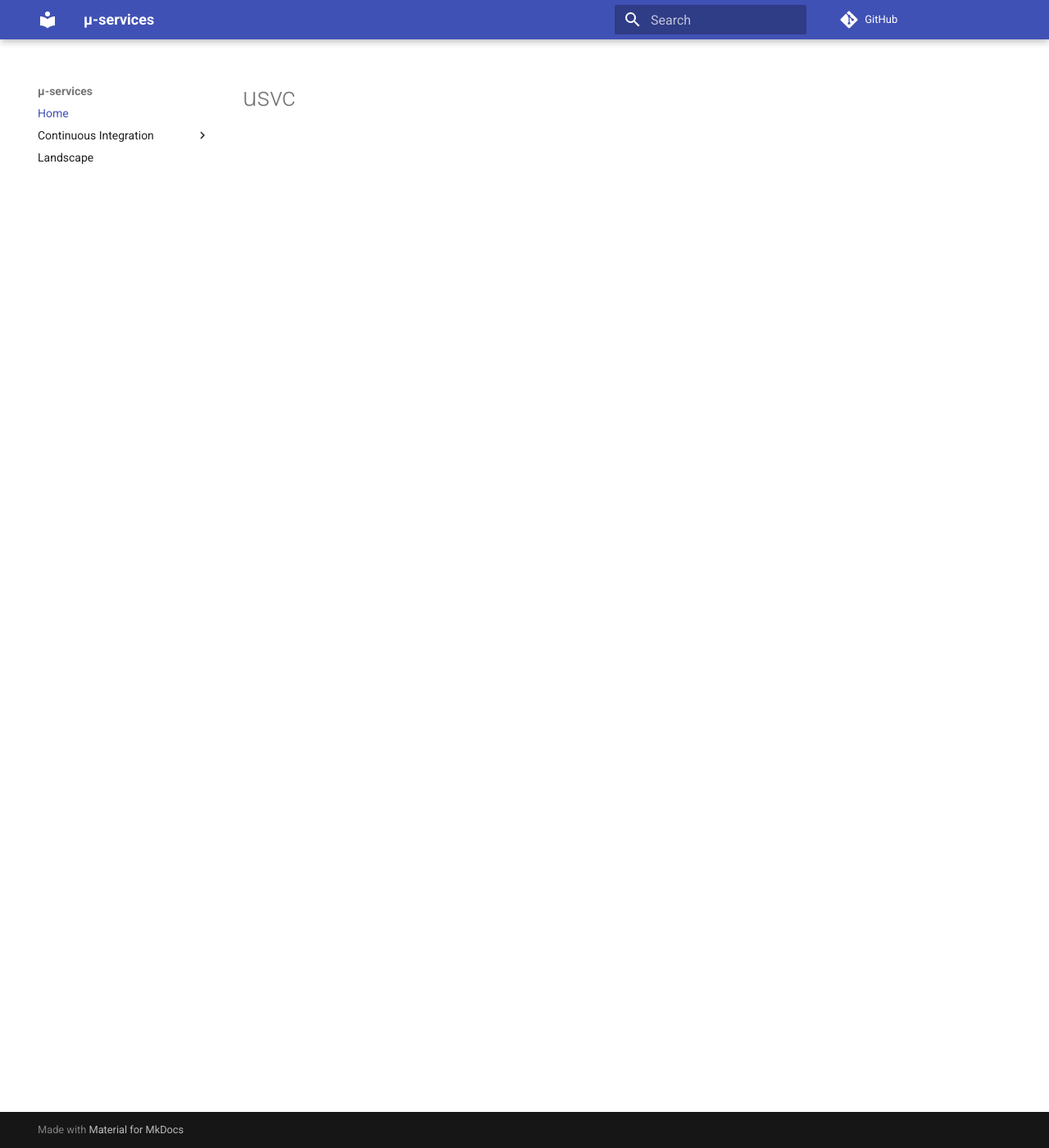
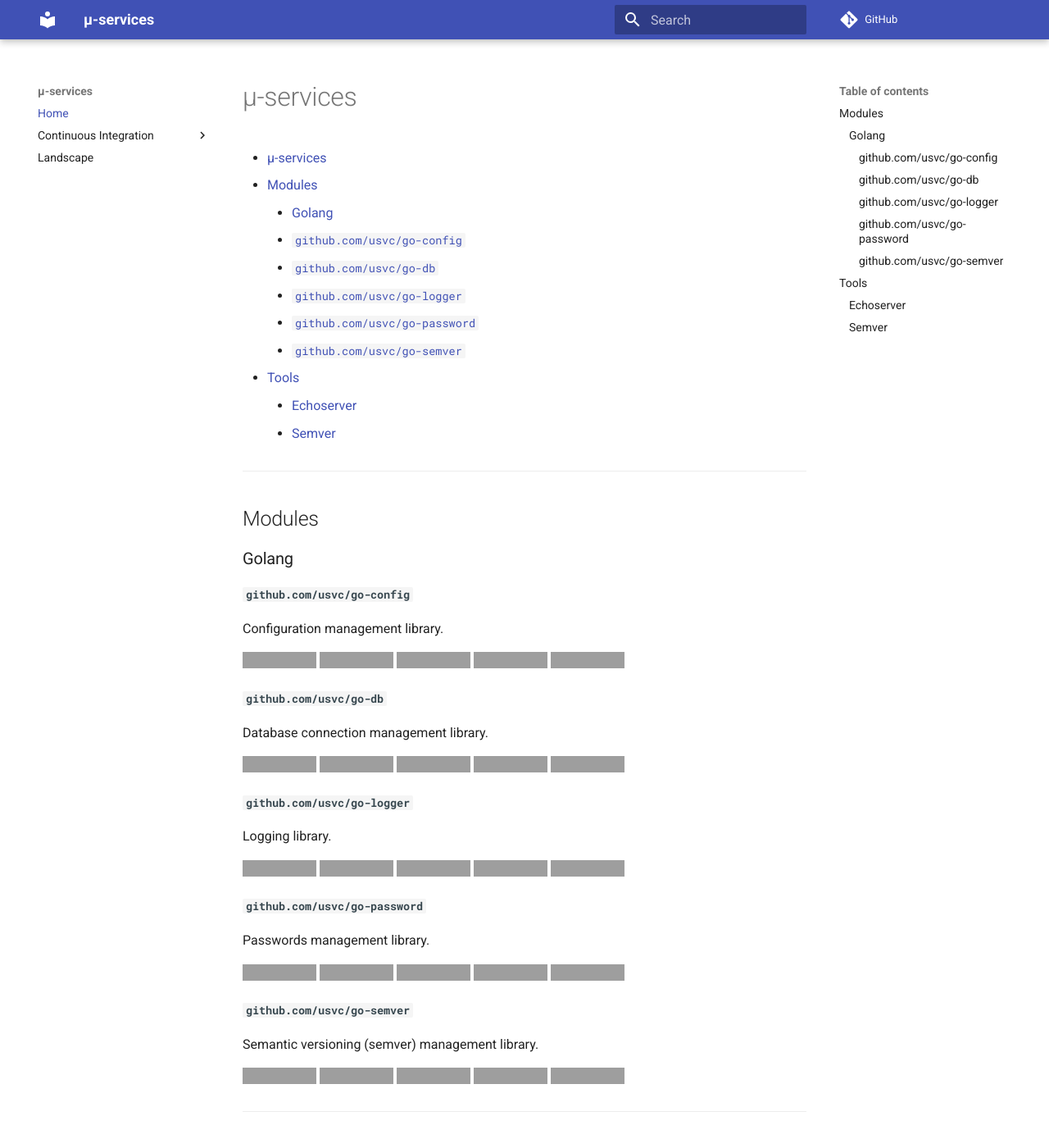
Before and after one commit to usvc/usvc, an MkDocs documentation site: the page built from docs/index.md, in a window 1280 px wide and 1400 px high. Shown: the whole window at 82% size. Built offline with MkDocs 1.6.1 and Material for MkDocs 9.7.7, drawn with Linux system fonts in a browser that asks for light colours; comment, search, counter and statistics services are not loaded; some of the changed text lies outside the part shown; grey boxes are pictures that could not be loaded.

Commit message:
updated build mechanism and homepage

```diff
--- a/docs/index.md
+++ b/docs/index.md
@@ -1 +1,83 @@
-# usvc
+# µ-services
+
+- [µ-services](#%c2%b5-services)
+  - [Modules](#modules)
+    - [Golang](#golang)
+      - [`github.com/usvc/go-config`](#githubcomusvcgo-config)
+      - [`github.com/usvc/go-db`](#githubcomusvcgo-db)
+      - [`github.com/usvc/go-logger`](#githubcomusvcgo-logger)
+      - [`github.com/usvc/go-password`](#githubcomusvcgo-password)
+      - [`github.com/usvc/go-semver`](#githubcomusvcgo-semver)
+  - [Tools](#tools)
+    - [Echoserver](#echoserver)
+    - [Semver](#semver)
+
+
+- - -
+
+
+## Modules
+
+### Golang
+
+#### `github.com/usvc/go-config`
+
+Configuration management library.
+
+[![release github](https://badge.fury.io/gh/usvc%2Fgo-config.svg)](https://github.com/usvc/go-config/releases)
+[![build status](https://travis-ci.org/usvc/go-config.svg?branch=master)](https://travis-ci.org/usvc/go-config)
+[![pipeline status](https://gitlab.com/usvc/modules/go/config/badges/master/pipeline.svg)](https://gitlab.com/usvc/modules/go/config/-/commits/master)
+[![Test Coverage](https://api.codeclimate.com/v1/badges/aa75f20cdfd8f0d5785b/test_coverage)](https://codeclimate.com/github/usvc/go-config/test_coverage)
+[![Maintainability](https://api.codeclimate.com/v1/badges/aa75f20cdfd8f0d5785b/maintainability)](https://codeclimate.com/github/usvc/go-config/maintainability)
+
+#### `github.com/usvc/go-db`
+
+Database connection management library.
+
+[![latest release](https://badge.fury.io/gh/usvc%2Fgo-db.svg)](https://github.com/usvc/go-db/releases)
+[![release status](https://travis-ci.org/usvc/go-db.svg?branch=master)](https://travis-ci.org/usvc/go-db)
+[![pipeline status](https://gitlab.com/usvc/modules/go/db/badges/master/pipeline.svg)](https://gitlab.com/usvc/modules/go/db/-/commits/master)
+[![test coverage](https://api.codeclimate.com/v1/badges/90b27fd4714b0ce75111/test_coverage)](https://codeclimate.com/github/usvc/go-db/test_coverage)
+[![maintainability](https://api.codeclimate.com/v1/badges/90b27fd4714b0ce75111/maintainability)](https://codeclimate.com/github/usvc/go-db/maintainability)
+
+#### `github.com/usvc/go-logger`
+
+Logging library.
+
+[![latest release](https://badge.fury.io/gh/usvc%2Fgo-logger.svg)](https://github.com/usvc/go-logger/releases)
+[![build status](https://travis-ci.org/usvc/go-logger.svg?branch=master)](https://travis-ci.org/usvc/go-logger)
+[![pipeline status](https://gitlab.com/usvc/modules/go/logger/badges/master/pipeline.svg)](https://gitlab.com/usvc/modules/go/logger/-/commits/master)
+[![test coverage](https://api.codeclimate.com/v1/badges/3f00918cb5b964476dd0/test_coverage)](https://codeclimate.com/github/usvc/go-logger/test_coverage)
+[![maintainability](https://api.codeclimate.com/v1/badges/3f00918cb5b964476dd0/maintainability)](https://codeclimate.com/github/usvc/go-logger/maintainability)
+
+#### `github.com/usvc/go-password`
+
+Passwords management library.
+
+[![latest release](https://badge.fury.io/gh/usvc%2Fgo-password.svg)](https://github.com/usvc/go-password/releases)
+[![build status](https://travis-ci.org/usvc/go-password.svg?branch=master)](https://travis-ci.org/usvc/go-password)
+[![pipeline status](https://gitlab.com/usvc/modules/go/password/badges/master/pipeline.svg)](https://gitlab.com/usvc/modules/go/password/-/commits/master)
+[![test coverage](https://api.codeclimate.com/v1/badges/1bdfbf587cb7feab08ae/test_coverage)](https://codeclimate.com/github/usvc/go-password/test_coverage)
+[![maintainability](https://api.codeclimate.com/v1/badges/1bdfbf587cb7feab08ae/maintainability)](https://codeclimate.com/github/usvc/go-password/maintainability)
+
+
+#### `github.com/usvc/go-semver`
+
+Semantic versioning (semver) management library.
+
+[![latest release](https://badge.fury.io/gh/usvc%2Fgo-semver.svg)](https://github.com/usvc/go-semver/releases)
+[![pipeline status](https://gitlab.com/usvc/modules/go/semver/badges/master/pipeline.svg)](https://gitlab.com/usvc/modules/go/semver/-/commits/master)
+[![Build Status](https://travis-ci.org/usvc/go-semver.svg?branch=master)](https://travis-ci.org/usvc/go-semver)
+[![Test Coverage](https://api.codeclimate.com/v1/badges/7812e899e2569dfab702/test_coverage)](https://codeclimate.com/github/usvc/go-semver/test_coverage)
+[![Maintainability](https://api.codeclimate.com/v1/badges/7812e899e2569dfab702/maintainability)](https://codeclimate.com/github/usvc/go-semver/maintainability)
+
+
+- - -
+
+
+## Tools
+
+### Echoserver
+
+
+### Semver
```
Also changed, not shown: 2 other files.
